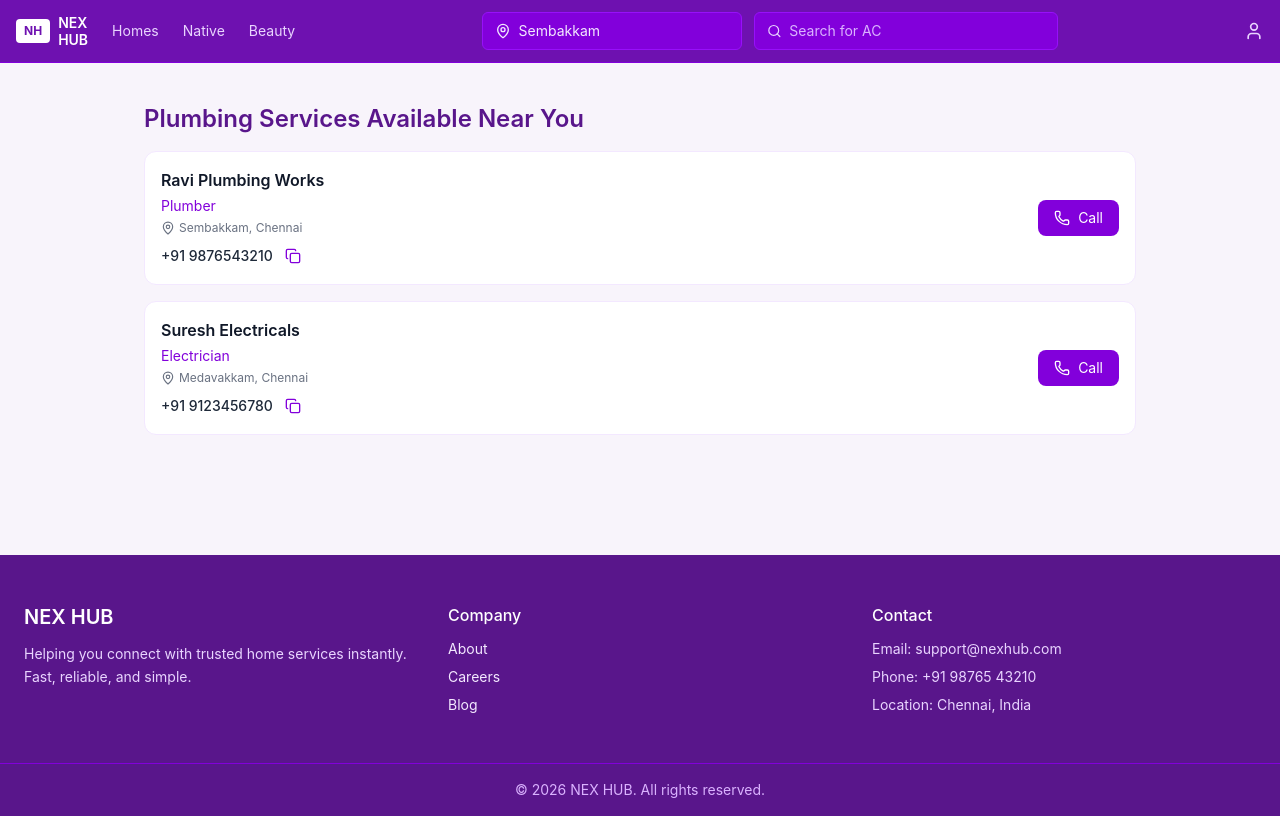
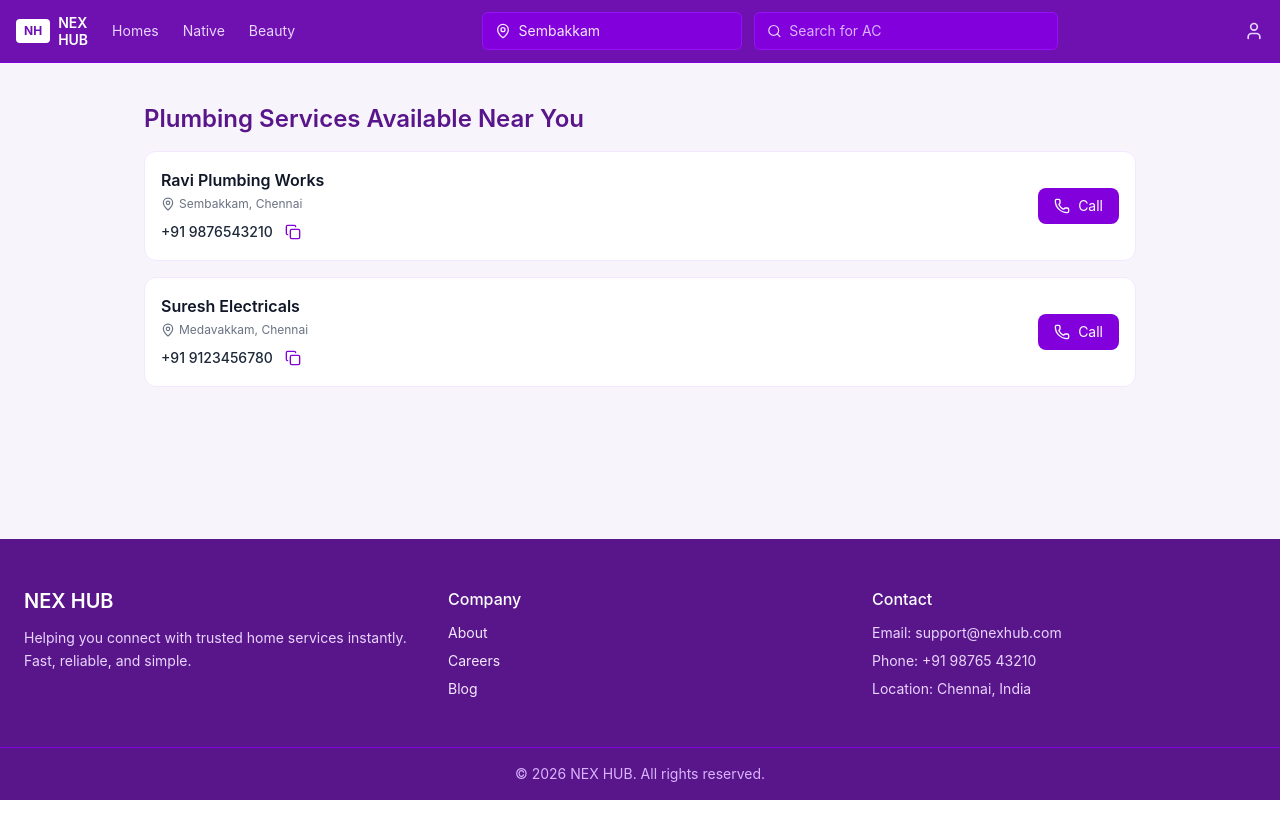
Before and after one commit to Mukunthan-A-R/nexhub, a React (Vite) app: page /plumbing in a window 1280 px wide. Built offline with nearby package versions, Linux system fonts and the light colour scheme.

Commit message:
removing unnessary datas

```diff
--- a/src/components/ServiceCard.jsx
+++ b/src/components/ServiceCard.jsx
@@ -14,7 +14,7 @@ function ServiceCard({ key: keyVal, name, role, phone, location }) {
       <div className="space-y-1">
         <h3 className="font-semibold text-gray-900">{name}</h3>
 
-        <p className="text-sm text-purple-700">{role}</p>
+        {/* <p className="text-sm text-purple-700">{role}</p> */}
 
         <div className="flex items-center gap-1 text-xs text-gray-500">
           <MapPin size={14} />
```
